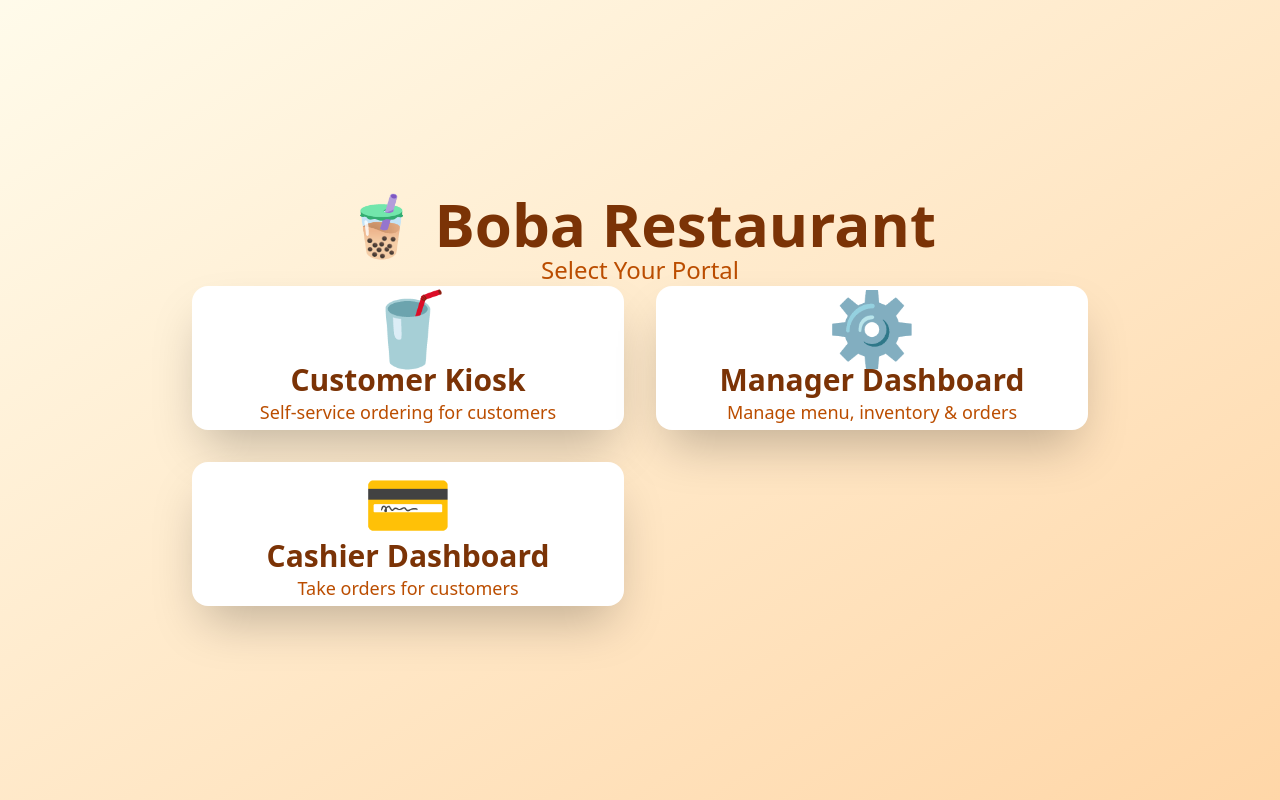
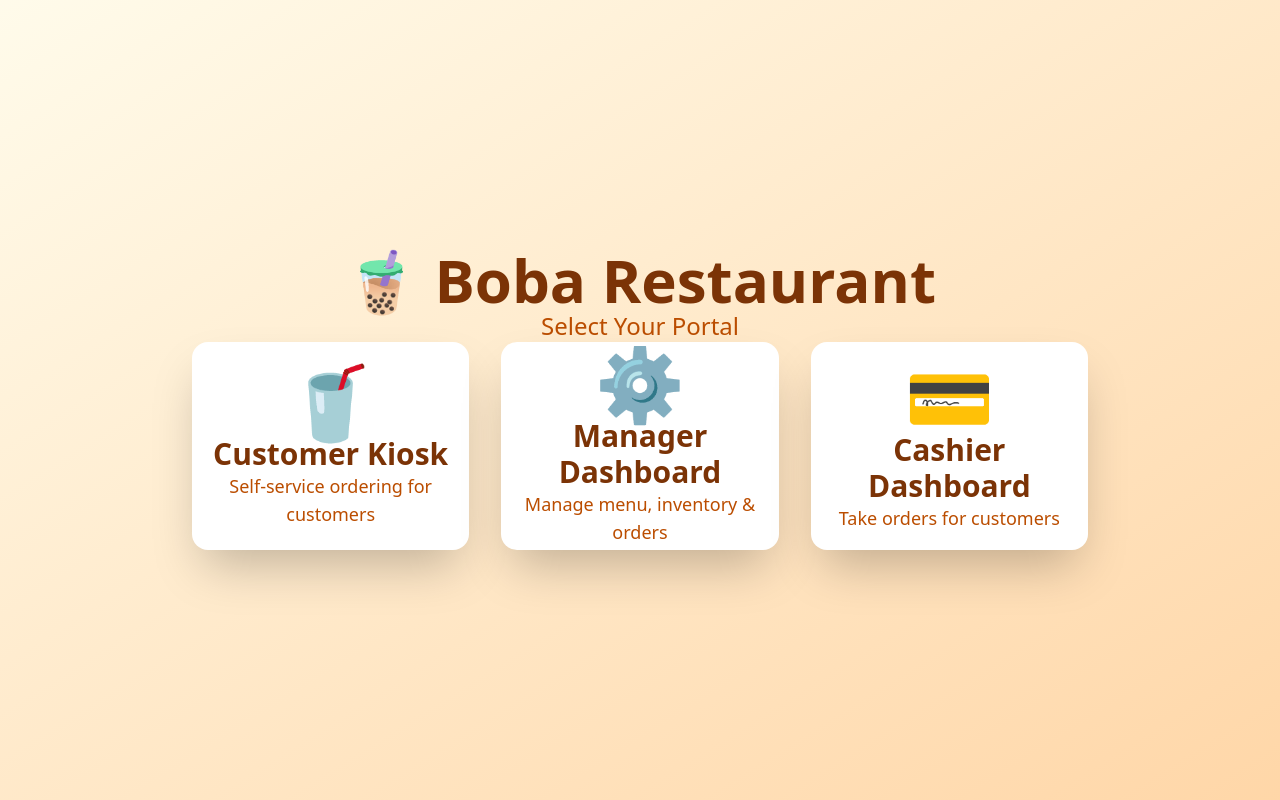
Before and after one commit to CSCE331-Fall2025-900-911/project3-gang-20, a React app in the folder frontend/: page / in a window 1280 px wide. Built offline with nearby package versions, Linux system fonts and the light colour scheme; the HTML template or start-up script is replaced by a standard one.

Commit message:
puts kiosk, manager, cashier on same row

```diff
--- a/frontend/src/App.jsx
+++ b/frontend/src/App.jsx
@@ -30,7 +30,7 @@
           </p>
         </div>
 
-        <div className="grid md:grid-cols-2 gap-8">
+        <div className="grid md:grid-cols-3 gap-8">
           <button
             onClick={() => setCurrentPage('kiosk')}
             className="bg-white rounded-2xl p-12 shadow-2xl hover:scale-105 transition-transform duration-200 border-4 border-transparent hover:border-amber-500"
```
